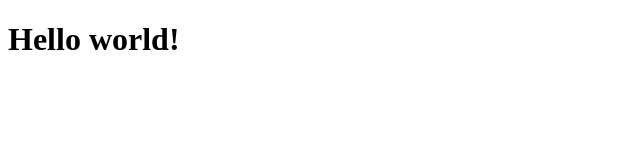
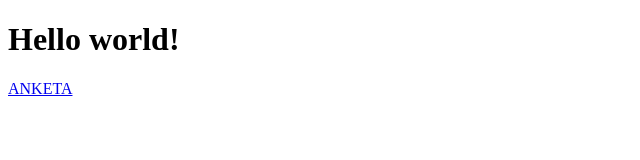
Before and after one commit to Varvara127/IT-academy-FE-, a plain HTML site: page index.html in a window 1280 px wide. Shown: the full height of the page, 0-640 px from the left. Drawn offline with Linux system fonts and the light colour scheme.

Commit message:
feat:add link

```diff
--- a/index.html
+++ b/index.html
@@ -8,5 +8,6 @@
 </head>
 <body>
     <h1>Hello world!</h1>
+    <a href="home/ANKETA/index.html">ANKETA</a>
 </body>
 </html>
```
Also changed, not shown: home/ANKETA/index.html (+1 -1 lines).
